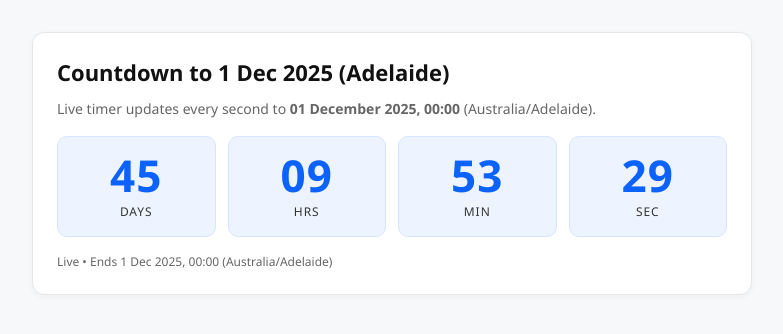
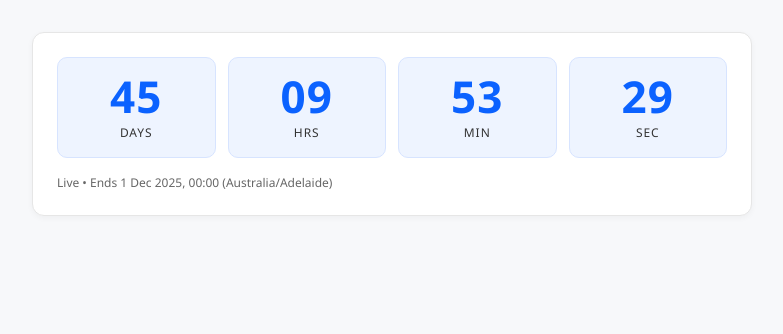
Before and after one commit to friedplayer/countdown, a plain HTML site: page index.html in a window 1280 px wide. Shown: the whole page, without its empty margins (248-1031 px from the left). Drawn offline with Linux system fonts and the light colour scheme.

Commit message:
Update countdown title and description

```diff
--- a/index.html
+++ b/index.html
@@ -3,8 +3,8 @@
 <head>
   <meta charset="utf-8" />
   <meta name="viewport" content="width=device-width, initial-scale=1" />
-  <title>Countdown to 1 Dec 2025 (Adelaide)</title>
-  <meta name="description" content="Live per‑second countdown to 01 Dec 2025 00:00 (Australia/Adelaide)">
+  <title>Countdown</title>
+  <meta name="description" content="Live countdown timer">
   <style>
     :root{
       --bg:#f7f8fa; --card:#ffffff; --text:#111; --muted:#666; --accent:#0b62ff; --accent-bg:#eef4ff; --accent-br:#d7e4ff;
@@ -12,8 +12,6 @@
     html,body{height:100%;margin:0;font-family:Segoe UI, Roboto, Arial, Helvetica, sans-serif;background:var(--bg);color:var(--text)}
     .wrap{max-width:720px;margin:0 auto;padding:32px}
     .card{background:var(--card);border:1px solid #e6e6e6;border-radius:12px;box-shadow:0 2px 6px rgba(0,0,0,.04);padding:24px}
-    h1{font-size:22px;margin:0 0 12px}
-    .sub{color:var(--muted);margin:0 0 18px;font-size:14px}
     .row{display:flex;gap:12px;flex-wrap:wrap}
     .tile{flex:1 1 120px;min-width:120px;background:var(--accent-bg);border:1px solid var(--accent-br);border-radius:10px;padding:16px;text-align:center}
     .num{font-weight:700;font-variant-numeric:tabular-nums;letter-spacing:1px;color:var(--accent);font-size:44px;line-height:1}
@@ -28,8 +26,6 @@
 <body>
   <div class="wrap">
     <div class="card">
-      <h1>Countdown to 1 Dec 2025 (Adelaide)</h1>
-      <p class="sub">Live timer updates every second to <strong>01 December 2025, 00:00</strong> (Australia/Adelaide).</p>
       <div class="row" role="timer" aria-live="polite">
         <div class="tile"><div id="d" class="num" aria-label="Days">0</div><div class="lab">DAYS</div></div>
         <div class="tile"><div id="h" class="num" aria-label="Hours">00</div><div class="lab">HRS</div></div>
@@ -41,9 +37,7 @@
   </div>
 <script>
 (function(){
-  // Target: 2025-12-01 00:00:00 Australia/Adelaide (ACDT = UTC+10:30)
-  // Equivalent UTC timestamp: 2025-11-30T13:30:00Z
-  const TARGET_UTC_MS = Date.UTC(2025, 10, 30, 13, 30, 0); // months are 0-based
+  const TARGET_UTC_MS = Date.UTC(2025, 10, 30, 13, 30, 0); // 2025-11-30T13:30:00Z
 
   const dEl = document.getElementById('d');
   const hEl = document.getElementById('h');
```
